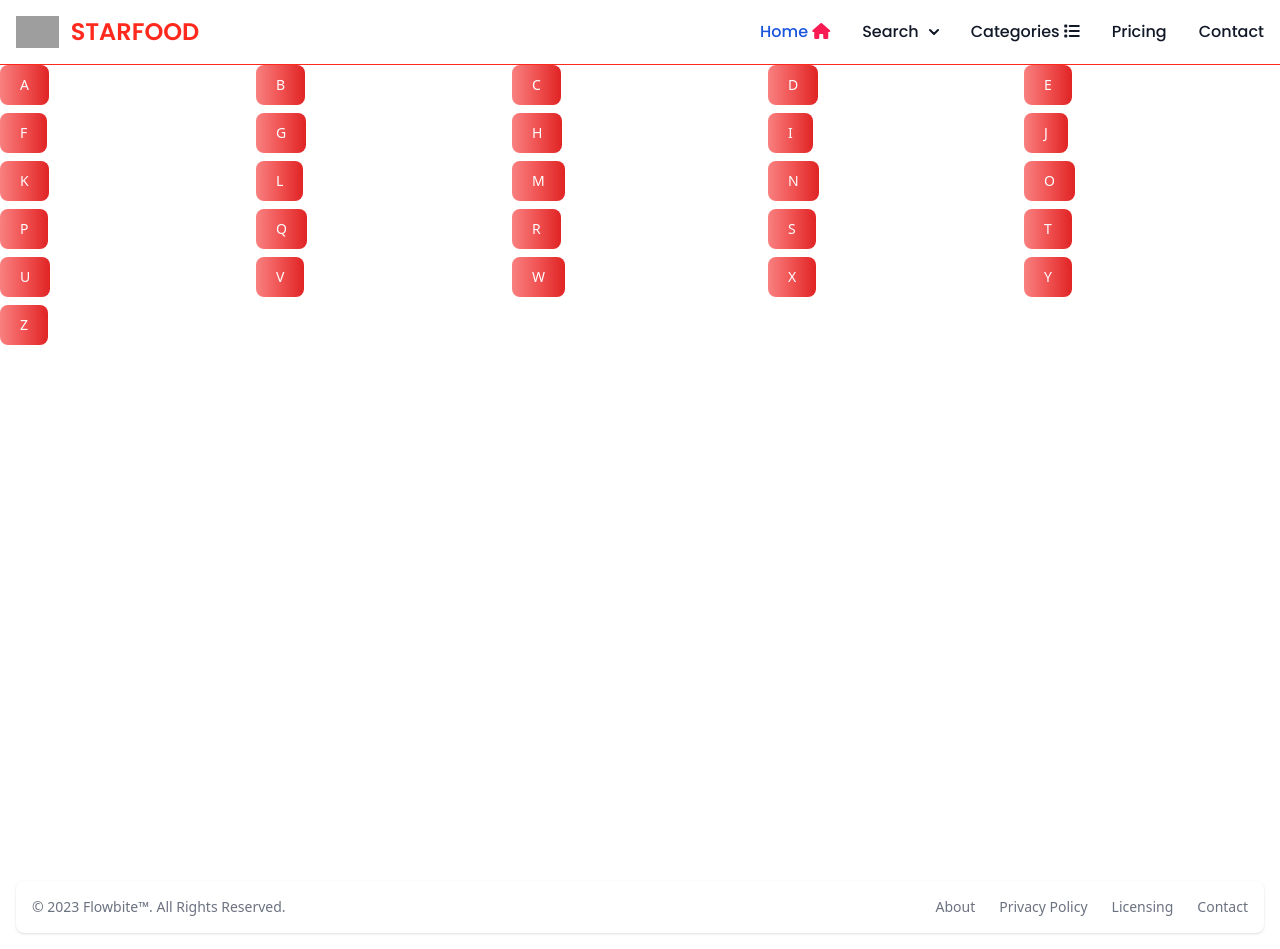
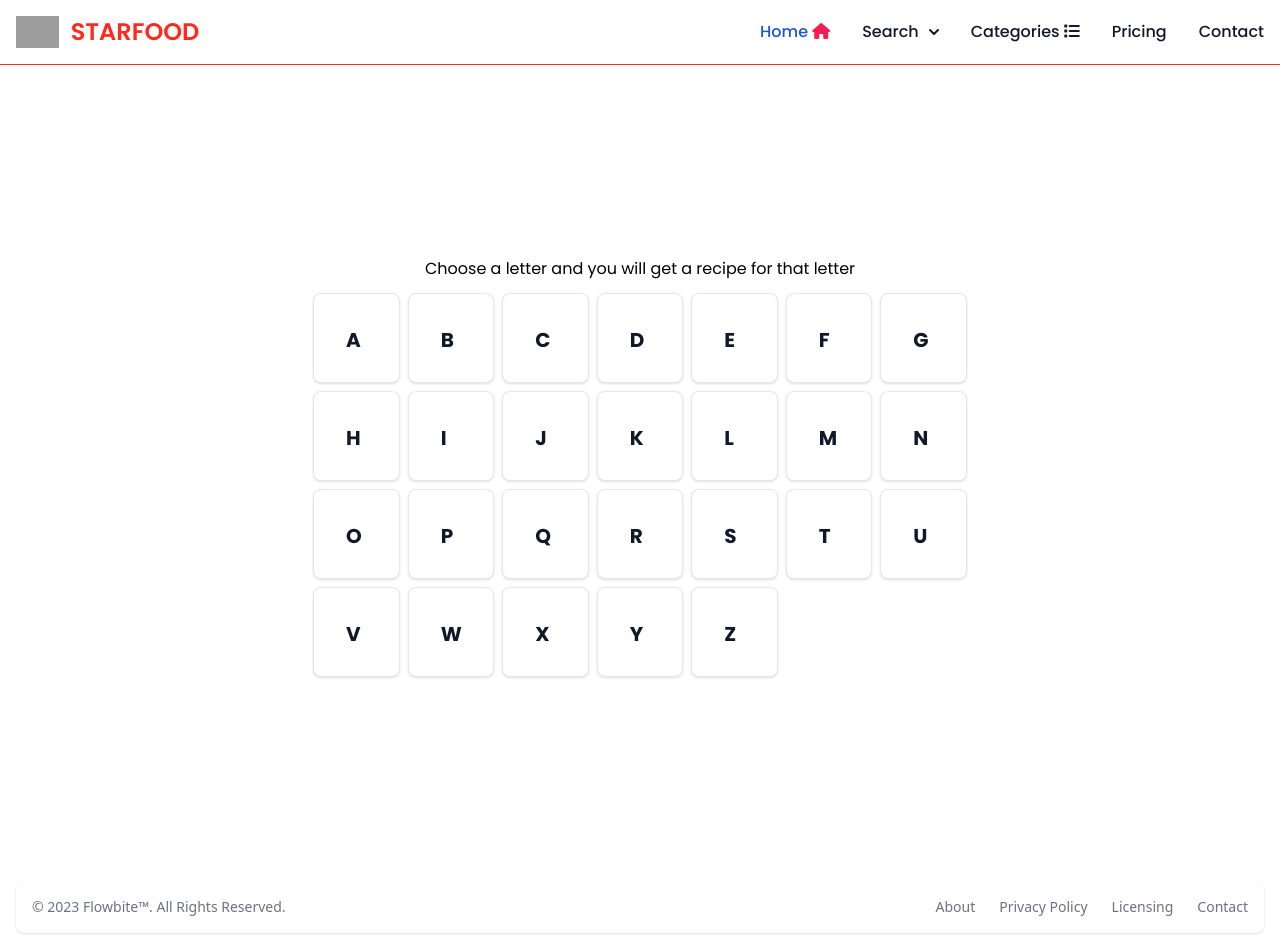
Before and after one commit to STARS1LVER/starfood, an Angular app: page /dashboard/search-by-letter in a window 1280 px wide. Built offline with nearby package versions, Linux system fonts and the light colour scheme; grey boxes are pictures that could not be loaded.

Commit message:
Add spinner in the search food component

```diff
--- a/src/app/dashboard/pages/list-categories/list-categories.component.ts
+++ b/src/app/dashboard/pages/list-categories/list-categories.component.ts
@@ -16,6 +16,7 @@ import { SpinnerComponent } from '../../../shared/spinner/spinner.component';
 export default class ListCategoriesComponent  implements OnInit{
 
   public allListCategories!: any[]
+
 
   private foodService = inject(FoodService);
 
--- a/src/app/dashboard/pages/search-by-letter/search-by-letter.component.css
+++ b/src/app/dashboard/pages/search-by-letter/search-by-letter.component.css
@@ -0,0 +1,22 @@
+.section-content{
+  display: flex;
+  height: 100vh;
+  /* border: 1px solid red; */
+  justify-content: center;
+  align-items: center;
+  flex-direction: column;
+  font-family: "Poppins", sans-serif;
+}
+
+
+
+
+
+
+@media screen and (max-width: 980px) {
+
+  .section-content{
+    height: 100%;
+  }
+
+}
--- a/src/app/dashboard/pages/search-by-letter/search-by-letter.component.html
+++ b/src/app/dashboard/pages/search-by-letter/search-by-letter.component.html
@@ -1,11 +1,18 @@
 
-<section>
-  <div class="grid grid-cols-2 md:grid-cols-3 lg:grid-cols-4 xl:grid-cols-5  ">
+<section class="section-content">
+
+  <h1 class="text-center mt-2 mb-2">
+    Choose a letter and you will get a recipe for that letter
+  </h1>
+
+  <div class="grid grid-cols-3 md:grid-cols-4 lg:grid-cols-5 xl:grid-cols-7  ">
     @for (letter of abecedarioFood; track $index) {
-        <div class="">
-          <button type="button" class="text-white bg-gradient-to-r from-red-400 via-red-500 to-red-600 hover:bg-gradient-to-br focus:ring-4 focus:outline-none focus:ring-red-300 dark:focus:ring-red-800 font-medium rounded-lg text-sm px-5 py-2.5 text-center me-2 mb-2"> {{ letter }} </button>
-        </div>
+      <div class="max-w-sm p-6 bg-white border border-gray-200 rounded-lg shadow dark:bg-gray-800 dark:border-gray-700 m-1">
 
+        <h2 class="mb-1 text-xl font-bold tracking-tight text-gray-900 dark:text-white m-2"> {{letter}} </h2>
+
+
+      </div>
       }
   </div>
 </section>
--- a/src/app/dashboard/pages/search-food/search-food.component.html
+++ b/src/app/dashboard/pages/search-food/search-food.component.html
@@ -30,15 +30,26 @@
 
 
   </form>
+
+
 </div>
 
 
+  @if (isLoading) {
+    <div>
+      <app-spinner></app-spinner>
+    </div>
 
-  <div class="grid grid-cols-2 p-4 md:grid-cols-3 lg:grid-cols-4 xl:grid-cols-5 gap-2 ">
-    @for (meal of meals; track $index) {
-      <app-card-meal [meal]="meal"></app-card-meal>
-    }
-  </div>
+  } @else {
+    <div class="grid grid-cols-2 p-4 md:grid-cols-3 lg:grid-cols-4 xl:grid-cols-5 gap-2 ">
+      @for (meal of meals; track $index) {
+        <app-card-meal [meal]="meal"></app-card-meal>
+      }
+    </div>
+  }
+
+
+
 
 
 
--- a/src/app/dashboard/pages/search-food/search-food.component.ts
+++ b/src/app/dashboard/pages/search-food/search-food.component.ts
@@ -4,11 +4,12 @@ import { FormBuilder, FormGroup, ReactiveFormsModule, Validators } from '@angula
 import { FoodService } from '../../../services/foodService.service';
 import { Meal } from '../../../interfaces/meal.interface';
 import { CardMealComponent } from '../../../shared/card-meal/card-meal.component';
+import { SpinnerComponent } from '../../../shared/spinner/spinner.component';
 
 @Component({
   selector: 'app-search-food',
   standalone: true,
-  imports: [ReactiveFormsModule, CommonModule, CardMealComponent],
+  imports: [ReactiveFormsModule, CommonModule, CardMealComponent, SpinnerComponent],
   templateUrl: './search-food.component.html',
   styleUrl: './search-food.component.css'
 })
@@ -17,6 +18,7 @@ export default class SearchFoodComponent {
   // properties:
   public errosForm: boolean = false;
   public meals!: Meal[]
+  public isLoading:boolean = false;
 
 
 
@@ -48,12 +50,17 @@ export default class SearchFoodComponent {
       return
 
     }
+    this.isLoading = true
     console.log(this.myInputForm.controls['name'].value)
     this.errosForm = false
     this.foodService.getMealsByMeals(this.myInputForm.controls['name'].value).subscribe({
       next: (resolve) => {
-        this.meals = resolve
-        console.log(this.meals)
+       setTimeout(() => {
+         this.errosForm = false;
+         this.isLoading = false;
+          this.meals = resolve
+          console.log(this.meals)
+        }, 1500);
       }, error: (error) => {
         console.log('hay un error!!', error)
       }
```
